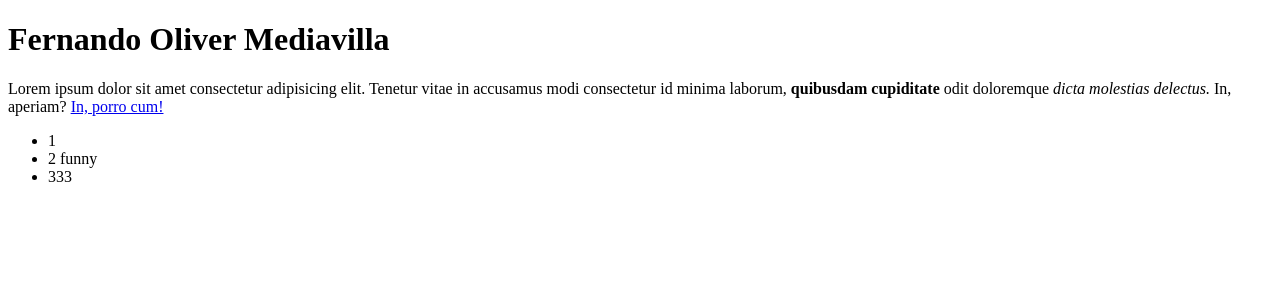
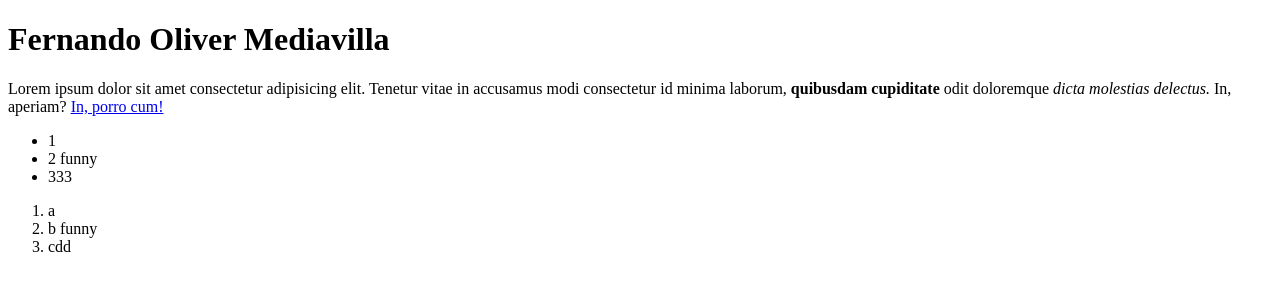
Before and after one commit to Fern-0416/Fern-416.github.io, a plain HTML site: page index.html in a window 1280 px wide. Drawn offline with Linux system fonts and the light colour scheme.

Commit message:
Update index.html

```diff
--- a/index.html
+++ b/index.html
@@ -14,12 +14,19 @@
             Lorem ipsum dolor sit amet consectetur adipisicing elit. Tenetur vitae in accusamus modi consectetur id minima laborum, <strong> quibusdam cupiditate</strong> odit doloremque <em>dicta molestias delectus.</em> In, aperiam? <a href="http://google.com" target="blank">In, porro cum!</a>
         </p>
 
-        <!-- List-->
+        <!-- Unordered and OrderedList-->
         <ul>
             <li>1</li>
             <li>2 funny</li>
             <li>333</li>
         </ul>
+
+        <ol>
+            <li>a</li>
+            <li>b funny</li>
+            <li>cdd</li>
+        </ol>
+
     </body>
 
 </html>
```
